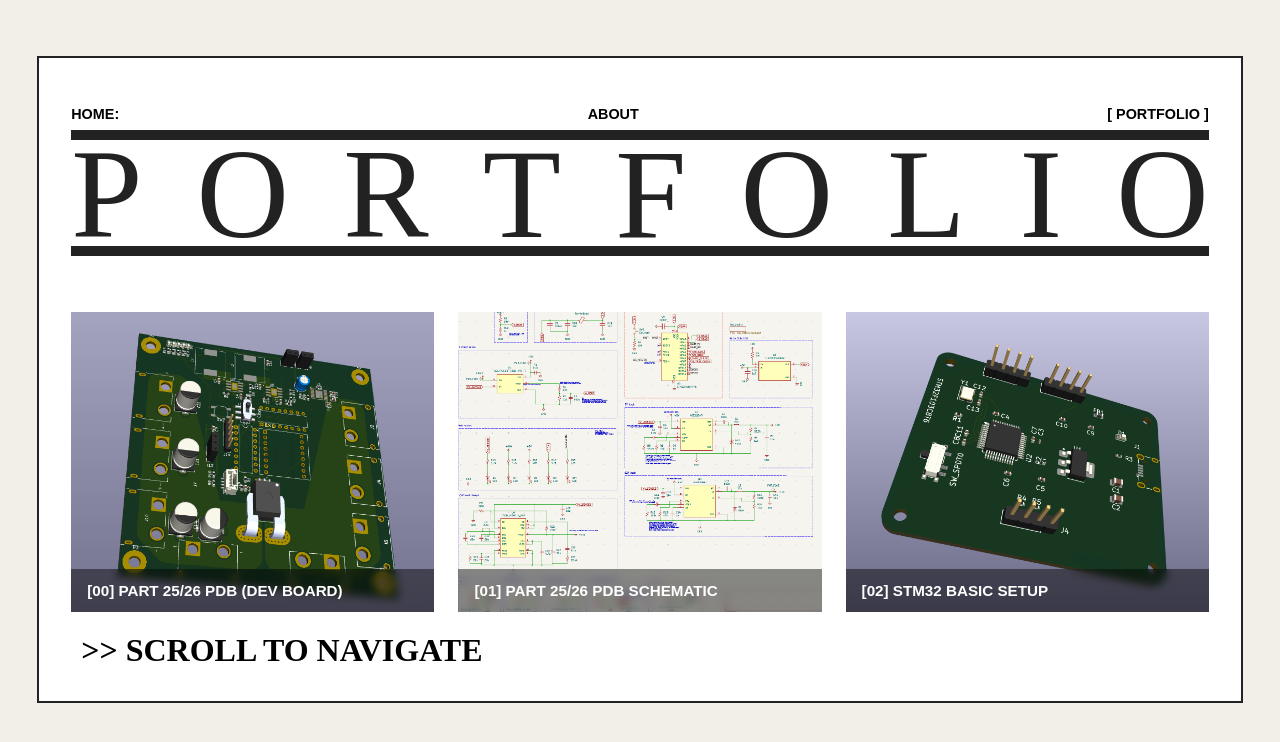
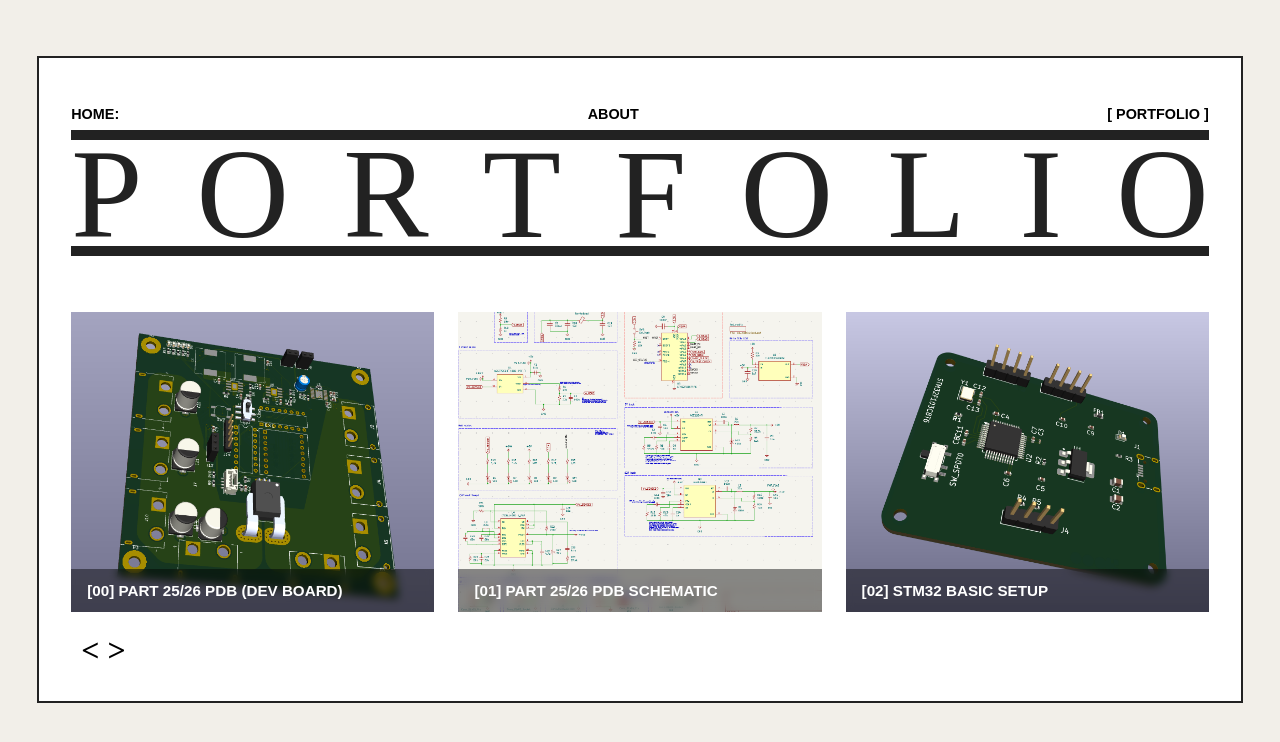
Before and after one commit to vttgao/submarine, a Next.js app: page /portfolio in a window 1280 px wide. Shown: the top 742 px of the page. Built offline with nearby package versions, Linux system fonts and the light colour scheme.

Commit message:
(12/02) Changed scroll text

```diff
--- a/pages/portfolio.js
+++ b/pages/portfolio.js
@@ -108,7 +108,7 @@ export default function Portfolio() {
               </div>
 
               <div className={`scroll-arrows ${idle ? "idle" : ""}`}>
-                <span>&gt;&gt; SCROLL TO NAVIGATE</span>
+                <span>&lt; &gt;</span>
               </div>
             </div>
           </section>
```
